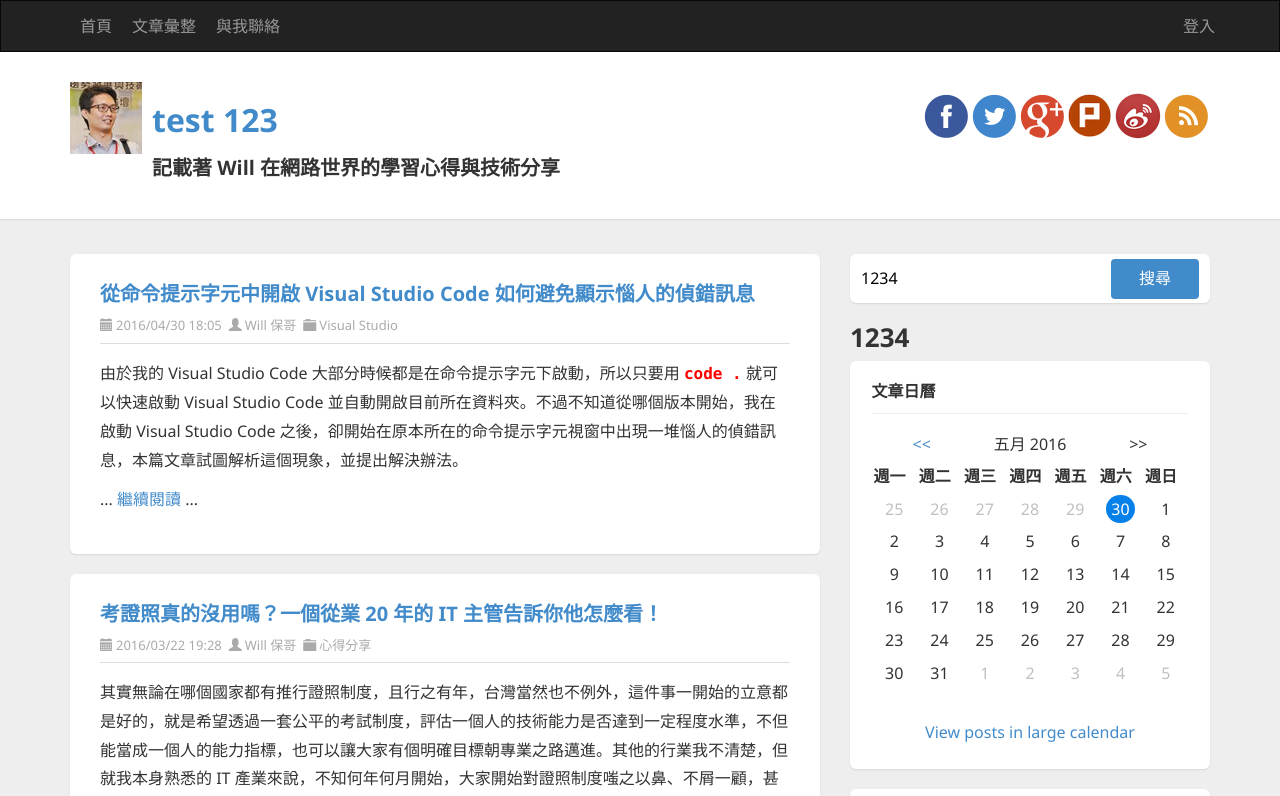
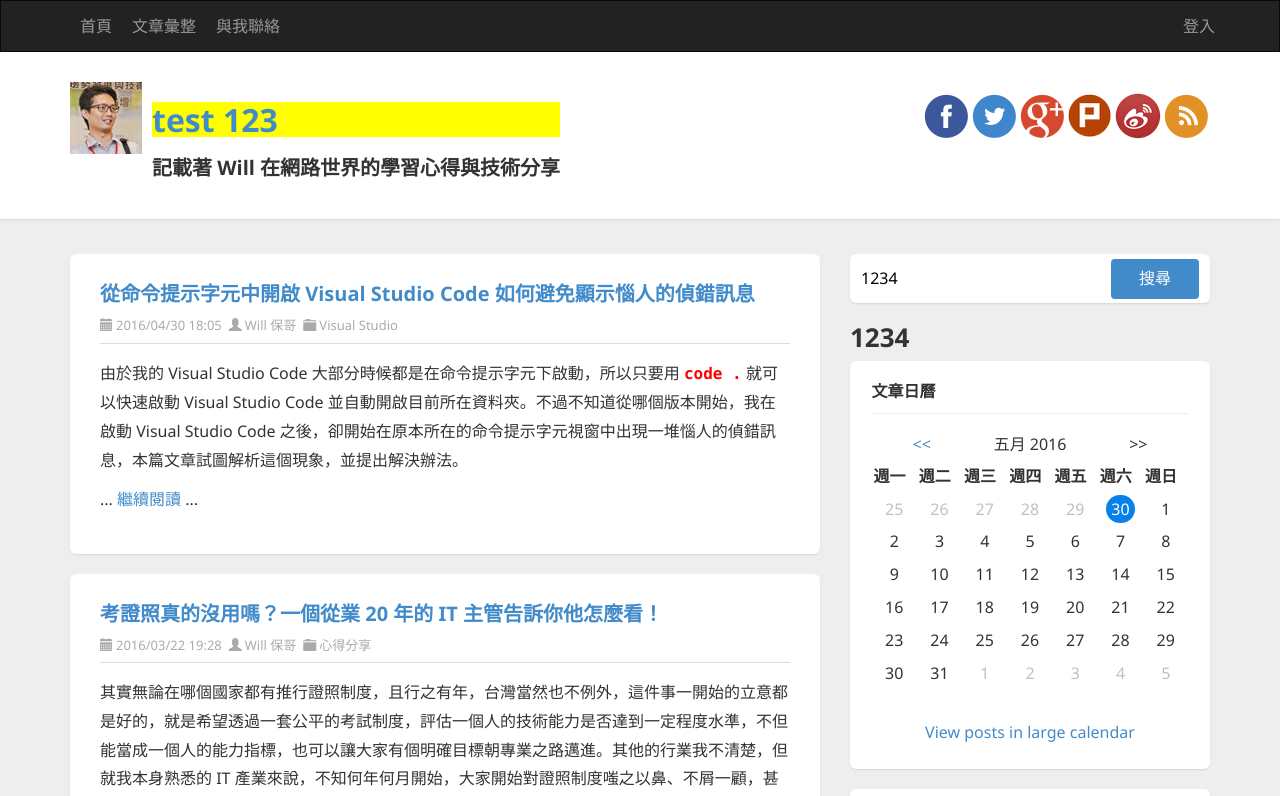
Before and after one commit to crazy653555/Angular4, an Angular app: page / in a window 1280 px wide. Shown: the top 796 px of the page. Built offline with nearby package versions, Linux system fonts and the light colour scheme.

Commit message:
練習 Attribute Directive (屬性型指令) 用法: ngClass

```diff
--- a/src/app/header/header.component.css
+++ b/src/app/header/header.component.css
@@ -0,0 +1,3 @@
+.highlight {
+  background-color: yellow;
+}
--- a/src/app/header/header.component.html
+++ b/src/app/header/header.component.html
@@ -28,7 +28,7 @@
       <img src="/assets/images/logo.png" (click)="changeTitle($event)" class="pull-left logo" alt="The Will Will Web">
 
       <div class="pull-left">
-        <h1><a [href]="link">{{title}}</a></h1>
+        <h1 [class.highlight]="ishighlight"><a [href]="link">{{title}}</a></h1>
         <h3>記載著 Will 在網路世界的學習心得與技術分享</h3>
       </div>
 
--- a/src/app/header/header.component.ts
+++ b/src/app/header/header.component.ts
@@ -10,6 +10,8 @@ export class HeaderComponent implements OnInit {
   link = 'http://blog.miniasp.com/0000';
   title = 'test 123 ';
 
+  ishighlight = true;
+
   constructor() { }
 
   ngOnInit() {
@@ -19,6 +21,7 @@ export class HeaderComponent implements OnInit {
     // alert('wait');
     $event.stopPropagation();
     this.title = 'Hello';
+    this.ishighlight = !this.ishighlight;
   }
 
   showAlert() {
```
